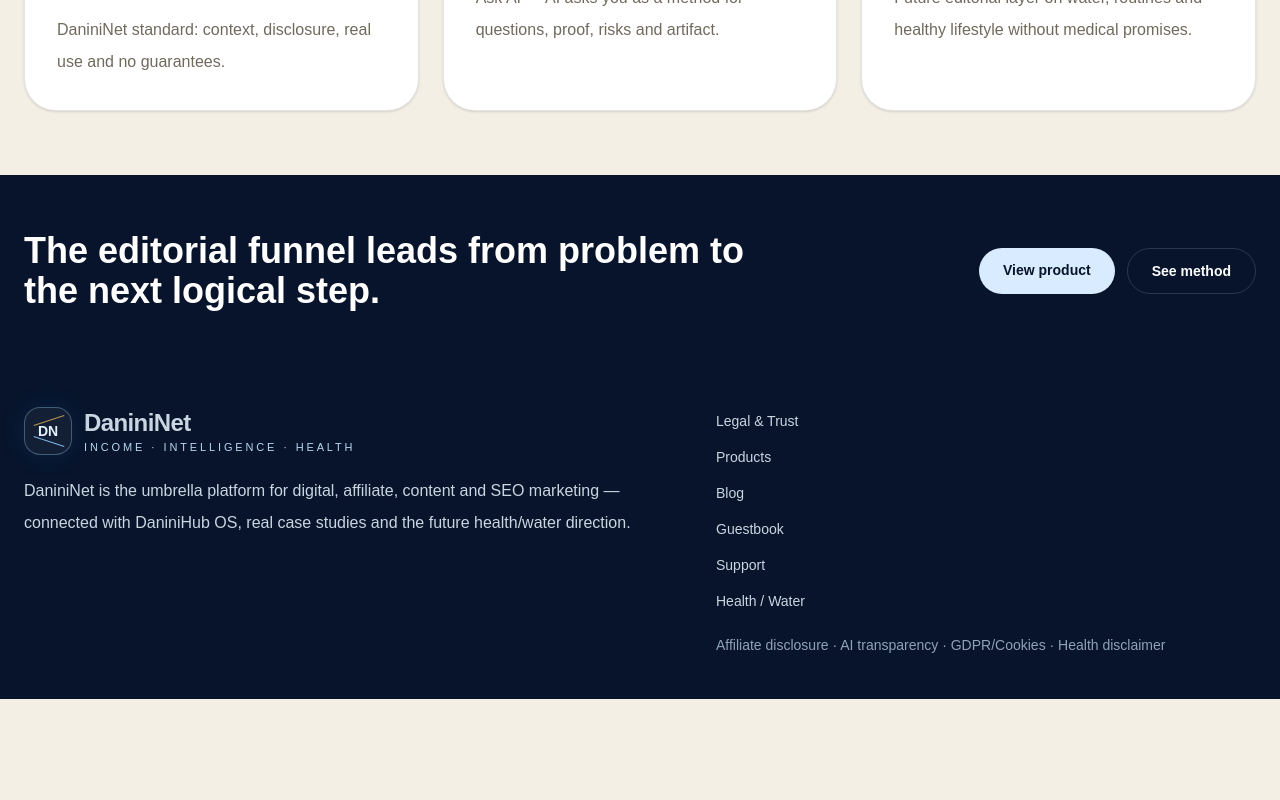
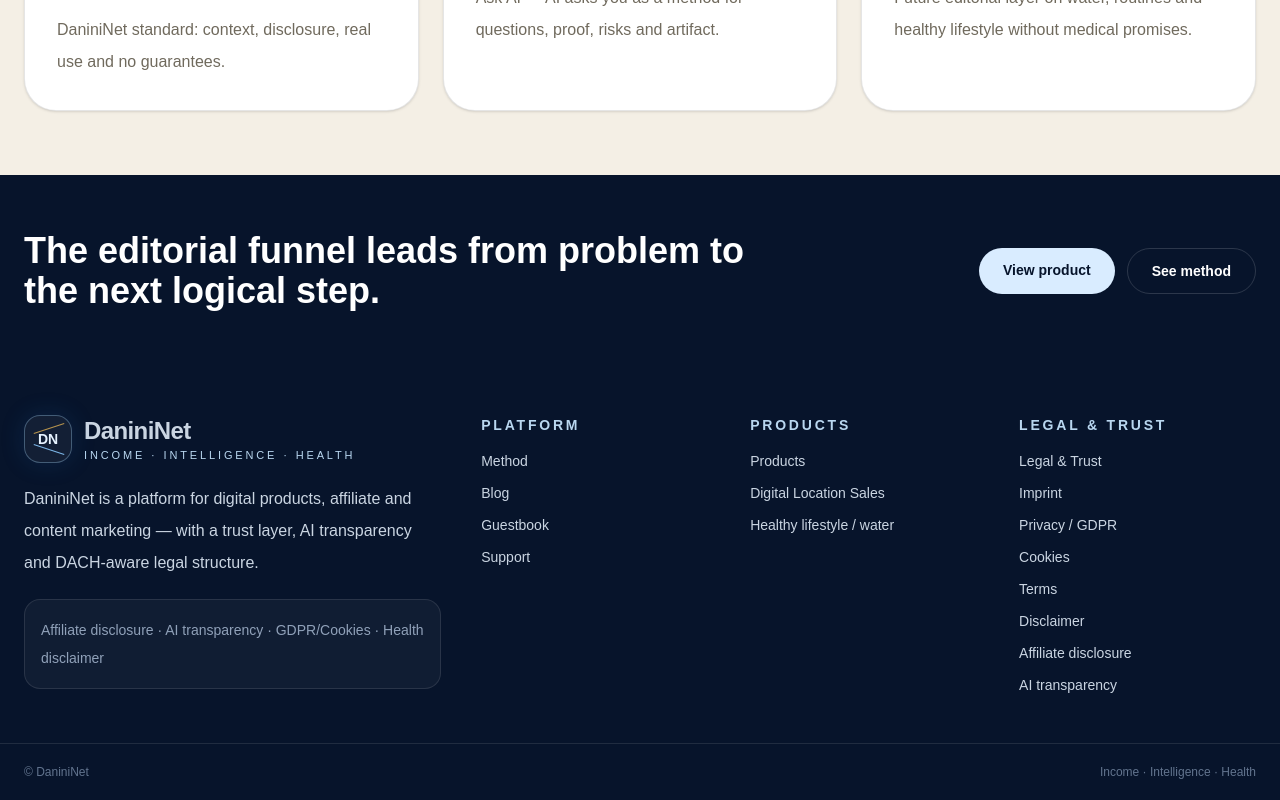
Before and after one commit to danininet/danininet, a Next.js app: page /en/blog in a window 1280 px wide. Shown: the part 1710-2510 px from the top of the page. Before the commit the page ends 2409 px from the top, so only its background shows below. Built offline with nearby package versions, Linux system fonts and the light colour scheme; no server answers.

Commit message:
Fix footer, legal links, and locale switch paths

```diff
--- a/components/layout/SiteShell.tsx
+++ b/components/layout/SiteShell.tsx
@@ -19,152 +19,110 @@ type ShellCopy = {
   guestbook: string;
   support: string;
   disclosure: string;
+  platform: string;
+  products: string;
+  trust: string;
+  dpl: string;
+  health: string;
+  privacy: string;
+  cookies: string;
+  terms: string;
+  disclaimer: string;
+  affiliate: string;
+  ai: string;
+  impressum: string;
 };
 
 const navRouteKeys: RouteKey[] = ["method", "products", "blog", "guestbook", "support", "legal"];
 
 const paths: Record<Locale, Record<RouteKey, string>> = {
-  sr: {
-    home: "",
-    method: "daninihub-metod",
-    products: "proizvodi",
-    dpl: "proizvodi/digitalna-prodaja-lokacije",
-    blog: "blog",
-    guestbook: "knjiga-utisaka",
-    support: "support",
-    legal: "legal",
-    health: "zdrav-stil-zivota",
-  },
-  de: {
-    home: "",
-    method: "methode",
-    products: "produkte",
-    dpl: "produkte/digitaler-verkauf-von-standorten",
-    blog: "blog",
-    guestbook: "gaestebuch",
-    support: "support",
-    legal: "legal",
-    health: "gesund-leben-wasser",
-  },
-  en: {
-    home: "",
-    method: "method",
-    products: "products",
-    dpl: "products/digital-location-sales",
-    blog: "blog",
-    guestbook: "guestbook",
-    support: "support",
-    legal: "legal",
-    health: "healthy-lifestyle-water",
-  },
+  sr: { home: "", method: "daninihub-metod", products: "proizvodi", dpl: "proizvodi/digitalna-prodaja-lokacije", blog: "blog", guestbook: "knjiga-utisaka", support: "support", legal: "legal", health: "zdrav-stil-zivota" },
+  de: { home: "", method: "methode", products: "produkte", dpl: "produkte/digitaler-verkauf-von-standorten", blog: "blog", guestbook: "gaestebuch", support: "support", legal: "legal", health: "gesund-leben-wasser" },
+  en: { home: "", method: "method", products: "products", dpl: "products/digital-location-sales", blog: "blog", guestbook: "guestbook", support: "support", legal: "legal", health: "healthy-lifestyle-water" },
+};
+
+const legalSubPaths: Record<string, string> = {
+  impressum: "impressum",
+  privacy: "privacy",
+  cookies: "cookies",
+  terms: "terms",
+  disclaimer: "disclaimer",
+  "affiliate-disclosure": "affiliate-disclosure",
+  "ai-transparentnost": "ai-transparentnost",
+  "health-disclaimer": "health-disclaimer",
 };
 
 const slugToRouteKey: Record<string, RouteKey> = Object.fromEntries(
-  Object.values(paths).flatMap((localePaths) =>
-    Object.entries(localePaths).map(([key, value]) => [value, key as RouteKey]),
-  ),
+  Object.values(paths).flatMap((localePaths) => Object.entries(localePaths).map(([key, value]) => [value, key as RouteKey])),
 ) as Record<string, RouteKey>;
 
 const copy: Record<Locale, ShellCopy> = {
   sr: {
     nav: ["Metoda", "Proizvodi", "Blog", "Utisci", "Support", "Legal"],
-    footerText:
-      "DaniniNet je krovna platforma za digitalni, affiliate, content i SEO marketing — povezana sa DaniniHub OS metodom, realnim case study projektima i budućim health/water pravcem.",
-    legal: "Legal & Trust",
-    guestbook: "Knjiga utisaka",
-    support: "Support",
+    footerText: "DaniniNet je platforma za digitalne proizvode, affiliate i content marketing — sa jasnim trust slojem, AI transparentnošću i DACH-ready pravnim okvirom.",
+    legal: "Legal & Trust", guestbook: "Knjiga utisaka", support: "Support",
     disclosure: "Affiliate napomena · AI transparentnost · GDPR/kolačići · Health disclaimer",
+    platform: "Platforma", products: "Proizvodi", trust: "Legal & Trust", dpl: "Digitalna prodaja lokacije", health: "Zdrav stil života / voda",
+    privacy: "Privacy / GDPR", cookies: "Cookies", terms: "Terms", disclaimer: "Disclaimer", affiliate: "Affiliate disclosure", ai: "AI transparentnost", impressum: "Impressum",
   },
   de: {
     nav: ["Methode", "Produkte", "Blog", "Gästebuch", "Support", "Legal"],
-    footerText:
-      "DaniniNet ist die Dachplattform für Digital-, Affiliate-, Content- und SEO-Marketing — verbunden mit DaniniHub OS, realen Case Studies und dem späteren Health/Water-Bereich.",
-    legal: "Legal & Trust",
-    guestbook: "Gästebuch",
-    support: "Support",
+    footerText: "DaniniNet ist eine Plattform für digitale Produkte, Affiliate- und Content-Marketing — mit Trust-Layer, KI-Transparenz und DACH-orientiertem Rechtsrahmen.",
+    legal: "Legal & Trust", guestbook: "Gästebuch", support: "Support",
     disclosure: "Affiliate-Hinweis · KI-Transparenz · DSGVO/Cookies · Health Disclaimer",
+    platform: "Plattform", products: "Produkte", trust: "Legal & Trust", dpl: "Digitaler Verkauf von Standorten", health: "Gesund leben / Wasser",
+    privacy: "Privacy / DSGVO", cookies: "Cookies", terms: "Terms", disclaimer: "Disclaimer", affiliate: "Affiliate Disclosure", ai: "KI-Transparenz", impressum: "Impressum",
   },
   en: {
     nav: ["Method", "Products", "Blog", "Guestbook", "Support", "Legal"],
-    footerText:
-      "DaniniNet is the umbrella platform for digital, affiliate, content and SEO marketing — connected with DaniniHub OS, real case studies and the future health/water direction.",
-    legal: "Legal & Trust",
-    guestbook: "Guestbook",
-    support: "Support",
+    footerText: "DaniniNet is a platform for digital products, affiliate and content marketing — with a trust layer, AI transparency and DACH-aware legal structure.",
+    legal: "Legal & Trust", guestbook: "Guestbook", support: "Support",
     disclosure: "Affiliate disclosure · AI transparency · GDPR/Cookies · Health disclaimer",
+    platform: "Platform", products: "Products", trust: "Legal & Trust", dpl: "Digital Location Sales", health: "Healthy lifestyle / water",
+    privacy: "Privacy / GDPR", cookies: "Cookies", terms: "Terms", disclaimer: "Disclaimer", affiliate: "Affiliate disclosure", ai: "AI transparency", impressum: "Imprint",
   },
 };
 
-export function normalizeLocale(locale: string): Locale {
-  return locale === "de" || locale === "en" ? locale : "sr";
+export function normalizeLocale(locale: string): Locale { return locale === "de" || locale === "en" ? locale : "sr"; }
+export function localizedPath(locale: Locale, routeKey: RouteKey) { const path = paths[locale][routeKey]; return path ? `/${locale}/${path}` : `/${locale}`; }
+
+function switchLocalePath(currentLocale: Locale, targetLocale: Locale, pathname?: string) {
+  const clean = pathname?.replace(/^\//, "") || "";
+  const parts = clean.split("/").filter(Boolean);
+  const withoutLocale = parts[0] === currentLocale || parts[0] === "sr" || parts[0] === "de" || parts[0] === "en" ? parts.slice(1) : parts;
+  const rest = withoutLocale.join("/");
+  if (!rest) return `/${targetLocale}`;
+  if (rest.startsWith("legal/")) {
+    const sub = rest.split("/").slice(1).join("/");
+    if (legalSubPaths[sub]) return `/${targetLocale}/legal/${legalSubPaths[sub]}`;
+  }
+  return localizedPath(targetLocale, slugToRouteKey[rest] || "home");
 }
 
-export function localizedPath(locale: Locale, routeKey: RouteKey) {
-  const path = paths[locale][routeKey];
-  return path ? `/${locale}/${path}` : `/${locale}`;
-}
-
-function routeKeyFromPath(currentLocale: Locale, pathname?: string): RouteKey {
-  const clean = pathname?.replace(/^\//, "") || "";
-  if (!clean) return "home";
-
-  const parts = clean.split("/");
-  const rest = parts[0] === currentLocale || parts[0] === "sr" || parts[0] === "de" || parts[0] === "en"
-    ? parts.slice(1).join("/")
-    : parts.join("/");
-
-  return slugToRouteKey[rest] || "home";
-}
-
-function switchLocalePath(currentLocale: Locale, targetLocale: Locale, pathname?: string) {
-  return localizedPath(targetLocale, routeKeyFromPath(currentLocale, pathname));
-}
+function legalPath(lang: Locale, sub: string) { return `/${lang}/legal/${sub}`; }
 
 export function BrandMark({ compact = false }: { compact?: boolean }) {
   return (
     <span className="flex items-center gap-3">
       <span className="relative grid h-12 w-12 place-items-center overflow-hidden rounded-2xl border border-[#8db6d8]/40 bg-white/5 text-sm font-bold text-[#e7f3ff] shadow-[0_0_24px_rgba(34,107,191,0.18)]">
         <span className="absolute left-2 top-3 h-px w-8 rotate-[-18deg] bg-[#b8944d]" />
-        <span className="absolute bottom-3 left-2 h-px w-8 rotate-[18deg] bg-[#7db7e8]" />
-        DN
+        <span className="absolute bottom-3 left-2 h-px w-8 rotate-[18deg] bg-[#7db7e8]" />DN
       </span>
-      {!compact && (
-        <span>
-          <span className="block text-2xl font-semibold tracking-tight">DaniniNet</span>
-          <span className="block text-[11px] uppercase tracking-[0.26em] text-[#b9d7f0]">
-            Income · Intelligence · Health
-          </span>
-        </span>
-      )}
+      {!compact && <span><span className="block text-2xl font-semibold tracking-tight">DaniniNet</span><span className="block text-[11px] uppercase tracking-[0.26em] text-[#b9d7f0]">Income · Intelligence · Health</span></span>}
     </span>
   );
 }
 
-export function SiteShell({
-  locale,
-  currentPath,
-  children,
-}: {
-  locale: string;
-  currentPath?: string;
-  children: React.ReactNode;
-}) {
+export function SiteShell({ locale, currentPath, children }: { locale: string; currentPath?: string; children: React.ReactNode }) {
   const lang = normalizeLocale(locale);
   const t = copy[lang];
-
   return (
     <main className="min-h-screen bg-[#f4efe5] text-[#15130f]">
       <header className="bg-[#07142b] text-[#f7fbff]">
         <div className="mx-auto flex max-w-7xl flex-wrap items-center justify-between gap-6 px-6 py-7">
-          <Link href={localizedPath(lang, "home")} aria-label="DaniniNet home">
-            <BrandMark />
-          </Link>
+          <Link href={localizedPath(lang, "home")} aria-label="DaniniNet home"><BrandMark /></Link>
           <nav className="flex flex-wrap items-center gap-4 text-sm text-slate-300" aria-label="Main navigation">
-            {t.nav.map((label, index) => (
-              <Link key={label} href={localizedPath(lang, navRouteKeys[index])}>
-                {label}
-              </Link>
-            ))}
+            {t.nav.map((label, index) => <Link key={label} href={localizedPath(lang, navRouteKeys[index])}>{label}</Link>)}
             <span className="mx-1 h-4 w-px bg-white/15" />
             <Link href={switchLocalePath(lang, "sr", currentPath)} hrefLang="sr">SR</Link>
             <Link href={switchLocalePath(lang, "de", currentPath)} hrefLang="de">DE</Link>
@@ -174,42 +132,24 @@ export function SiteShell({
       </header>
       {children}
       <footer className="bg-[#07142b] text-slate-300">
-        <div className="mx-auto grid max-w-7xl gap-8 px-6 py-10 lg:grid-cols-[1.1fr_0.9fr]">
+        <div className="mx-auto grid max-w-7xl gap-10 px-6 py-12 lg:grid-cols-[1.05fr_1.95fr]">
           <div>
             <BrandMark />
-            <p className="mt-5 max-w-3xl leading-8">{t.footerText}</p>
+            <p className="mt-5 max-w-xl leading-8 text-slate-300">{t.footerText}</p>
+            <p className="mt-5 rounded-2xl border border-white/10 bg-white/[0.04] p-4 text-sm leading-7 text-slate-400">{t.disclosure}</p>
           </div>
-          <div className="grid content-start gap-2 text-sm leading-7">
-            <Link href={localizedPath(lang, "legal")}>{t.legal}</Link>
-            <Link href={localizedPath(lang, "products")}>{t.nav[1]}</Link>
-            <Link href={localizedPath(lang, "blog")}>Blog</Link>
-            <Link href={localizedPath(lang, "guestbook")}>{t.guestbook}</Link>
-            <Link href={localizedPath(lang, "support")}>{t.support}</Link>
-            <Link href={localizedPath(lang, "health")}>Health / Water</Link>
-            <p className="pt-2 text-slate-400">{t.disclosure}</p>
+          <div className="grid gap-8 sm:grid-cols-3">
+            <div><h3 className="text-sm font-semibold uppercase tracking-[0.2em] text-[#b9d7f0]">{t.platform}</h3><div className="mt-4 grid gap-3 text-sm"><Link href={localizedPath(lang, "method")}>{t.nav[0]}</Link><Link href={localizedPath(lang, "blog")}>Blog</Link><Link href={localizedPath(lang, "guestbook")}>{t.guestbook}</Link><Link href={localizedPath(lang, "support")}>{t.support}</Link></div></div>
+            <div><h3 className="text-sm font-semibold uppercase tracking-[0.2em] text-[#b9d7f0]">{t.products}</h3><div className="mt-4 grid gap-3 text-sm"><Link href={localizedPath(lang, "products")}>{t.products}</Link><Link href={localizedPath(lang, "dpl")}>{t.dpl}</Link><Link href={localizedPath(lang, "health")}>{t.health}</Link></div></div>
+            <div><h3 className="text-sm font-semibold uppercase tracking-[0.2em] text-[#b9d7f0]">{t.trust}</h3><div className="mt-4 grid gap-3 text-sm"><Link href={localizedPath(lang, "legal")}>{t.legal}</Link><Link href={legalPath(lang, "impressum")}>{t.impressum}</Link><Link href={legalPath(lang, "privacy")}>{t.privacy}</Link><Link href={legalPath(lang, "cookies")}>{t.cookies}</Link><Link href={legalPath(lang, "terms")}>{t.terms}</Link><Link href={legalPath(lang, "disclaimer")}>{t.disclaimer}</Link><Link href={legalPath(lang, "affiliate-disclosure")}>{t.affiliate}</Link><Link href={legalPath(lang, "ai-transparentnost")}>{t.ai}</Link></div></div>
           </div>
         </div>
+        <div className="border-t border-white/10"><div className="mx-auto flex max-w-7xl flex-wrap items-center justify-between gap-3 px-6 py-5 text-xs text-slate-500"><span>© DaniniNet</span><span>Income · Intelligence · Health</span></div></div>
       </footer>
     </main>
   );
 }
 
-export function SectionIntro({
-  eyebrow,
-  title,
-  text,
-}: {
-  eyebrow: string;
-  title: string;
-  text: string;
-}) {
-  return (
-    <section className="mx-auto max-w-7xl px-6 py-16">
-      <p className="text-sm uppercase tracking-[0.24em] text-[#226bbf]">{eyebrow}</p>
-      <h1 className="mt-5 max-w-5xl text-5xl font-semibold leading-tight tracking-tight md:text-6xl">
-        {title}
-      </h1>
-      <p className="mt-7 max-w-3xl text-lg leading-8 text-[#706a5d]">{text}</p>
-    </section>
-  );
+export function SectionIntro({ eyebrow, title, text }: { eyebrow: string; title: string; text: string }) {
+  return <section className="mx-auto max-w-7xl px-6 py-16"><p className="text-sm uppercase tracking-[0.24em] text-[#226bbf]">{eyebrow}</p><h1 className="mt-5 max-w-5xl text-5xl font-semibold leading-tight tracking-tight md:text-6xl">{title}</h1><p className="mt-7 max-w-3xl text-lg leading-8 text-[#706a5d]">{text}</p></section>;
 }
```
